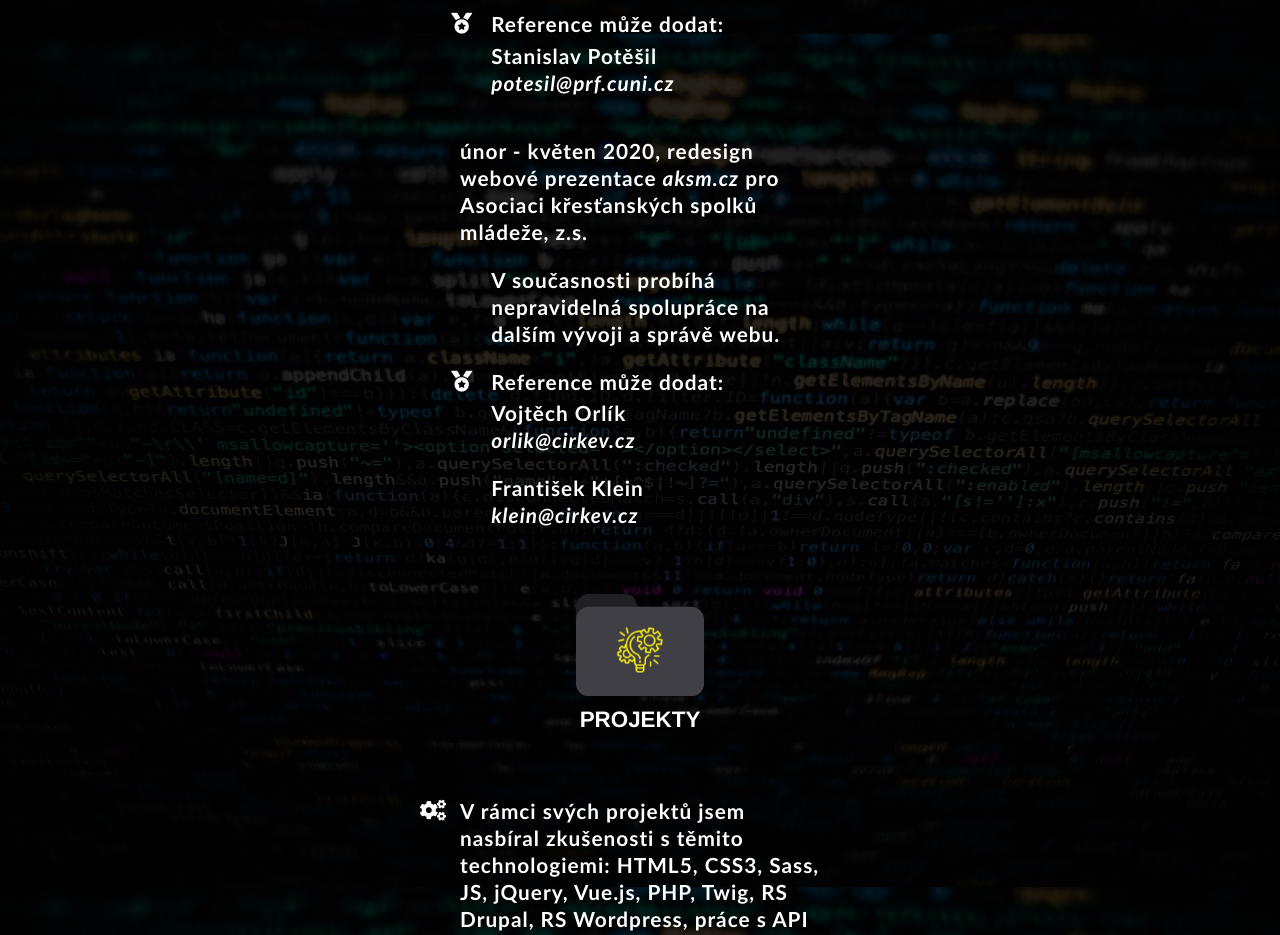
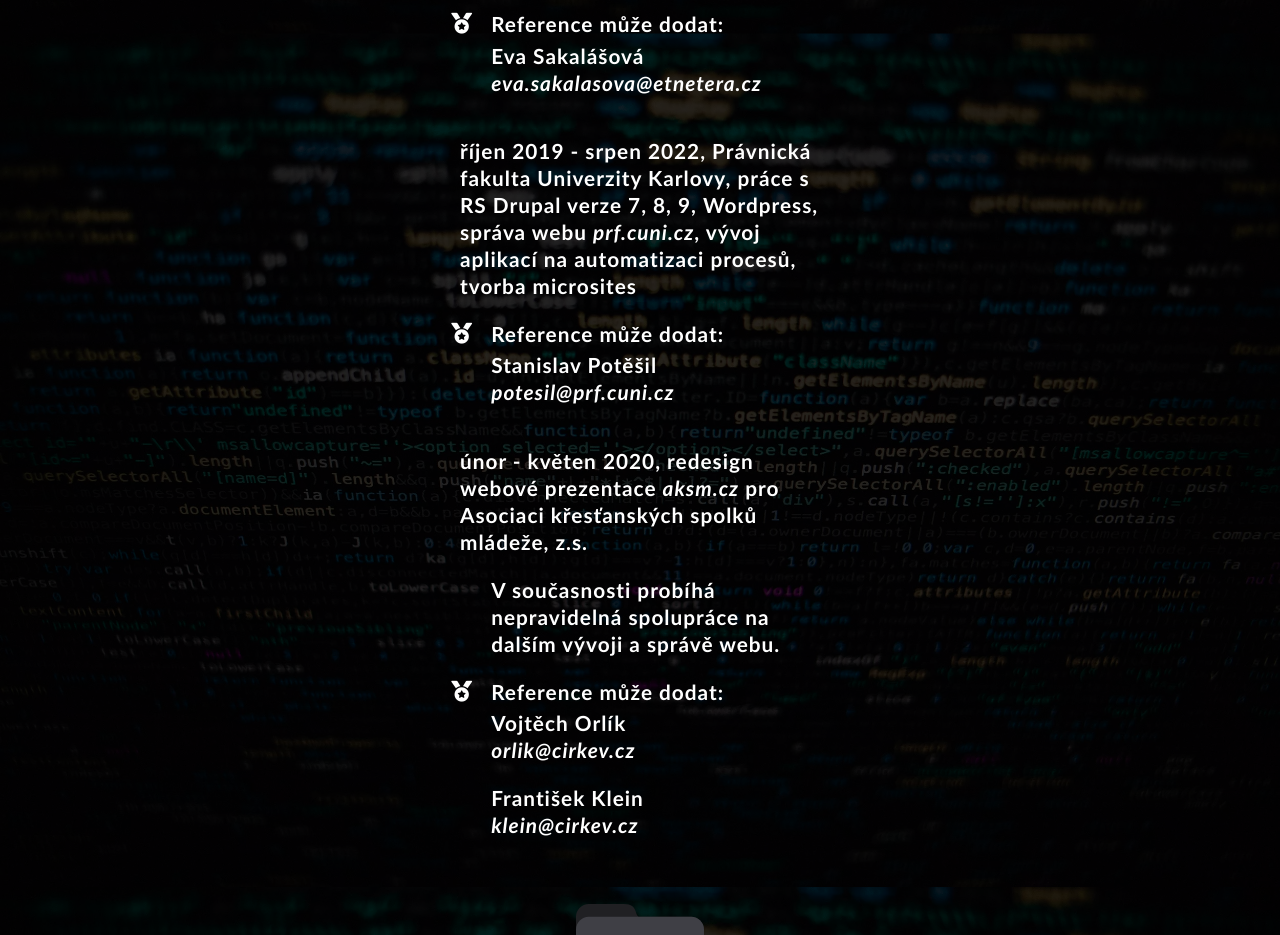
Before and after one commit to konmike/personal-web, a Vue app: page /cv in a window 1280 px wide. Shown: the part 820-1755 px from the top of the page. Built offline with nearby package versions, Linux system fonts and the light colour scheme.

Commit message:
Update CV

```diff
--- a/src/components/HelloWorld.vue
+++ /dev/null
@@ -1,122 +0,0 @@
-<template>
-  <div class="hello">
-    <h1>{{ msg }}</h1>
-    <p>
-      For a guide and recipes on how to configure / customize this project,<br />
-      check out the
-      <a href="https://cli.vuejs.org" target="_blank" rel="noopener"
-        >vue-cli documentation</a
-      >.
-    </p>
-    <h3>Installed CLI Plugins</h3>
-    <ul>
-      <li>
-        <a
-          href="https://github.com/vuejs/vue-cli/tree/dev/packages/%40vue/cli-plugin-babel"
-          target="_blank"
-          rel="noopener"
-          >babel</a
-        >
-      </li>
-      <li>
-        <a
-          href="https://github.com/vuejs/vue-cli/tree/dev/packages/%40vue/cli-plugin-router"
-          target="_blank"
-          rel="noopener"
-          >router</a
-        >
-      </li>
-      <li>
-        <a
-          href="https://github.com/vuejs/vue-cli/tree/dev/packages/%40vue/cli-plugin-eslint"
-          target="_blank"
-          rel="noopener"
-          >eslint</a
-        >
-      </li>
-    </ul>
-    <h3>Essential Links</h3>
-    <ul>
-      <li>
-        <a href="https://vuejs.org" target="_blank" rel="noopener">Core Docs</a>
-      </li>
-      <li>
-        <a href="https://forum.vuejs.org" target="_blank" rel="noopener"
-          >Forum</a
-        >
-      </li>
-      <li>
-        <a href="https://chat.vuejs.org" target="_blank" rel="noopener"
-          >Community Chat</a
-        >
-      </li>
-      <li>
-        <a href="https://twitter.com/vuejs" target="_blank" rel="noopener"
-          >Twitter</a
-        >
-      </li>
-      <li>
-        <a href="https://news.vuejs.org" target="_blank" rel="noopener">News</a>
-      </li>
-    </ul>
-    <h3>Ecosystem</h3>
-    <ul>
-      <li>
-        <a href="https://router.vuejs.org" target="_blank" rel="noopener"
-          >vue-router</a
-        >
-      </li>
-      <li>
-        <a href="https://vuex.vuejs.org" target="_blank" rel="noopener">vuex</a>
-      </li>
-      <li>
-        <a
-          href="https://github.com/vuejs/vue-devtools#vue-devtools"
-          target="_blank"
-          rel="noopener"
-          >vue-devtools</a
-        >
-      </li>
-      <li>
-        <a href="https://vue-loader.vuejs.org" target="_blank" rel="noopener"
-          >vue-loader</a
-        >
-      </li>
-      <li>
-        <a
-          href="https://github.com/vuejs/awesome-vue"
-          target="_blank"
-          rel="noopener"
-          >awesome-vue</a
-        >
-      </li>
-    </ul>
-  </div>
-</template>
-
-<script>
-export default {
-  name: "HelloWorld",
-  props: {
-    msg: String,
-  },
-};
-</script>
-
-<!-- Add "scoped" attribute to limit CSS to this component only -->
-<style scoped lang="scss">
-h3 {
-  margin: 40px 0 0;
-}
-ul {
-  list-style-type: none;
-  padding: 0;
-}
-li {
-  display: inline-block;
-  margin: 0 10px;
-}
-a {
-  color: #42b983;
-}
-</style>
--- a/src/views/CV.vue
+++ b/src/views/CV.vue
@@ -23,10 +23,29 @@
 
     <ul class="information jobs">
       <li class="item">
-        2019 - současnost, Právnická fakulta Univerzity Karlovy, práce s RS
-        Drupal verze 7 a 8, Wordpress, správa webu
-        <a href="https://prf.cuni.cz" class="link">prf.cuni.cz</a>, vývoj
-        aplikací na automatizaci procesů, tvorba microsites
+        září 2022 - současnost, Etnetera Core, spolupráce na redesignu webu
+        <a href="https://www.o2.cz" class="link" target="_blank">o2.cz</a>,
+        vývoj statických komponent, nasazení komponent v rámci jNetPublish
+        systému, support pro
+        <a href="https://www.o2.cz" class="link" target="_blank">o2.cz</a>
+        <ul class="sub-list">
+          <li class="item ref">Reference může dodat:</li>
+          <li class="item">
+            Eva Sakalášová<br /><a
+              href="mailto:eva.sakalasova@etnetera.cz"
+              class="link"
+              >eva.sakalasova@etnetera.cz</a
+            >
+          </li>
+        </ul>
+      </li>
+
+      <li class="item">
+        říjen 2019 - srpen 2022, Právnická fakulta Univerzity Karlovy, práce s
+        RS Drupal verze 7, 8, 9, Wordpress, správa webu
+        <a href="https://prf.cuni.cz" class="link" target="_blank"
+          >prf.cuni.cz</a
+        >, vývoj aplikací na automatizaci procesů, tvorba microsites
         <ul class="sub-list">
           <li class="item ref">Reference může dodat:</li>
           <li class="item">
@@ -40,8 +59,8 @@
       </li>
       <li class="item">
         únor - květen 2020, redesign webové prezentace
-        <a href="https://aksm.cz/" class="link">aksm.cz</a> pro Asociaci
-        křesťanských spolků mládeže, z.s.
+        <a href="https://aksm.cz/" class="link" target="_blank">aksm.cz</a> pro
+        Asociaci křesťanských spolků mládeže, z.s.
         <ul class="sub-list">
           <li class="item">
             V současnosti probíhá nepravidelná spolupráce na dalším vývoji a
@@ -68,8 +87,8 @@
     <ul class="information technologies">
       <li class="item">
         V rámci svých projektů jsem nasbíral zkušenosti s těmito technologiemi:
-        HTML5, CSS3, Sass, JS, jQuery, Vue.js, PHP, Twig, RS Drupal, RS
-        Wordpress, práce s API
+        HTML5, CSS3, Sass, JS, jQuery, Vue.js, PHP, Twig, RS Drupal, Wordpress,
+        jNetPublish, práce s API
       </li>
       <li class="item">
         Mimoto dbám na responzivitu (mobile first) a přehledné UI.
```
